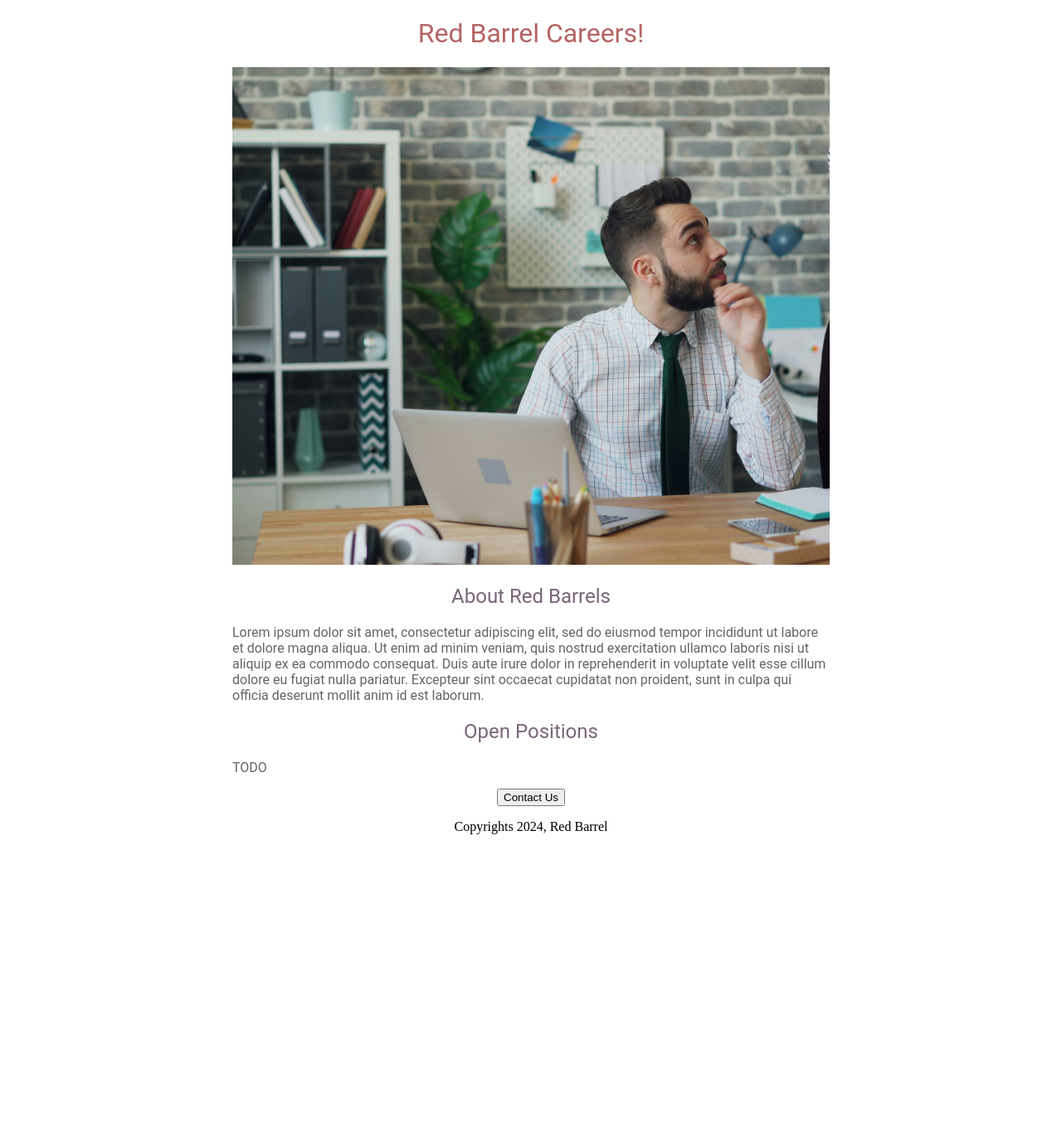
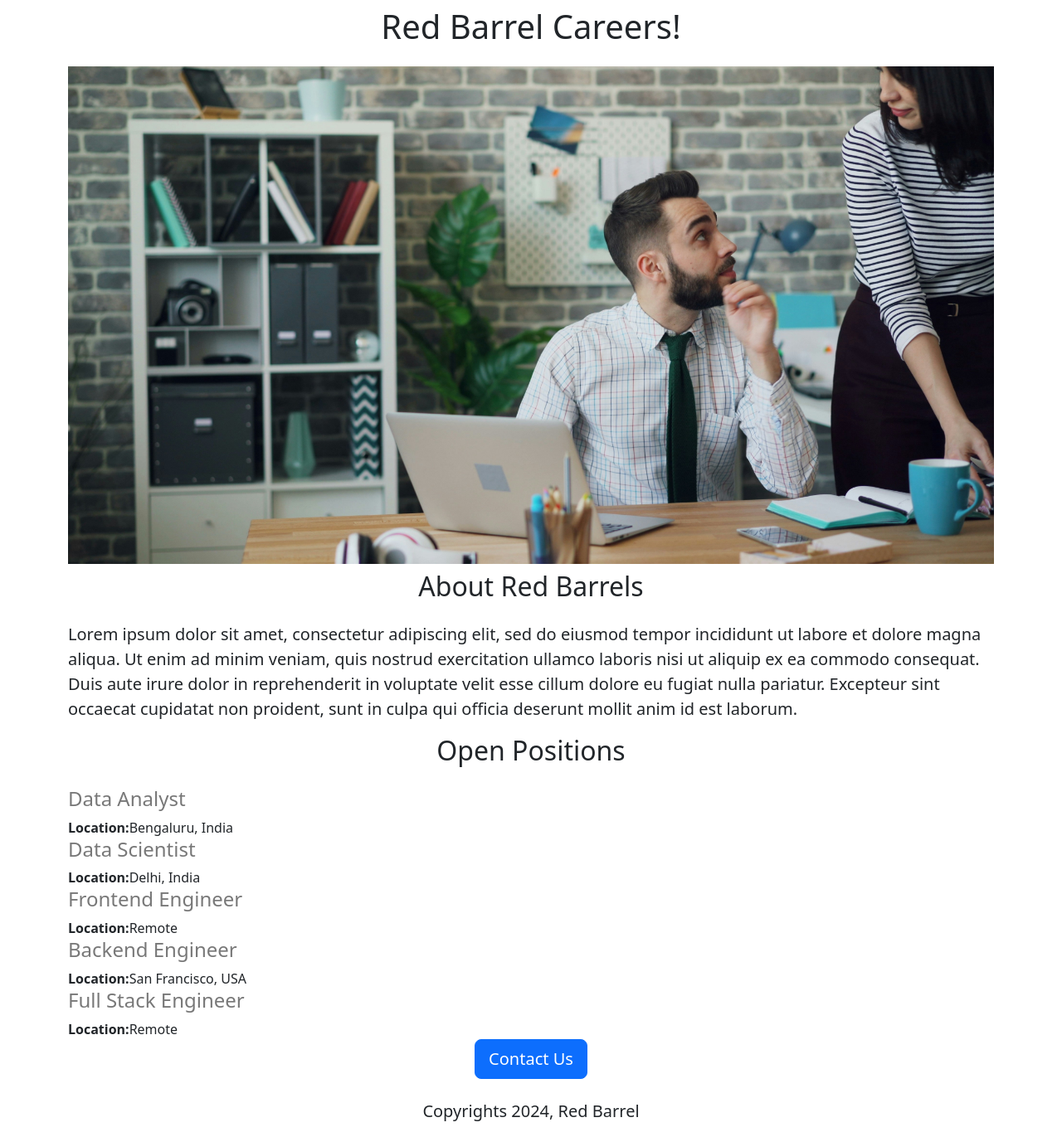
Before and after one commit to malavansa/careers-website, a Flask app: page / in a window 1280 px wide. Shown: the whole page at 83% size. Before the commit the page ends 1006 px from the top, so only its background shows below. Run offline with Flask 3, Linux system fonts and the light colour scheme.

Commit message:
added dynamic content - (JOBS)

```diff
--- a/app.py
+++ b/app.py
@@ -2,10 +2,37 @@ from flask import Flask, render_template
 
 app = Flask(__name__)
 
+JOBS = [{
+    'id': 1,
+    'title': 'Data Analyst',
+    'location': 'Bengaluru, India',
+    'salary': 150000
+}, {
+    'id': 2,
+    'title': 'Data Scientist',
+    'location': 'Delhi, India',
+    'salary': 200000
+}, {
+    'id': 3,
+    'title': 'Frontend Engineer',
+    'location': 'Remote',
+    'salary': 140000
+}, {
+    'id': 4,
+    'title': 'Backend Engineer',
+    'location': 'San Francisco, USA',
+    'salary': 180000
+}, {
+    'id': 5,
+    'title': 'Full Stack Engineer',
+    'location': 'Remote',
+    'salary': 220000
+}]
+
 
 @app.route("/")
 def hello_world():
-    return render_template('home.html')
+    return render_template('home.html', jobs=JOBS)
 
 
 if __name__ == "__main__":
--- a/templates/home.html
+++ b/templates/home.html
@@ -4,55 +4,36 @@
     <meta charset="UTF-8">
     <meta name="viewport" content="width=device-width, initial-scale=1.0">
     <title>Document</title>
+    <link href="https://cdn.jsdelivr.net/npm/bootstrap@5.3.3/dist/css/bootstrap.min.css" rel="stylesheet" integrity="sha384-QWTKZyjpPEjISv5WaRU9OFeRpok6YctnYmDr5pNlyT2bRjXh0JMhjY6hW+ALEwIH" crossorigin="anonymous">
     <style>
-    h1{
-        font: 60px;
-        font-family: Roboto;
-        font-weight: normal;
-        color: rgb(180, 100, 100);
-        text-align:center;
-
-    }
-
-    h2{
-
-        font:32px;
-        font-family: Roboto;
-        font-weight: normal;
-        color: rgb(120, 100, 120);
-        text-align:center;
-    }
-
-   #banner {
-        width:100%;
-        height:600px;
-        object-fit:cover;
-    }
-
-        #container{
-            max-width: 720px;
-            margin:0 auto 0 auto;
+        #banner{
+            width: 100%;
+            height:600px;
+            object-fit:cover;
         }
 
-    .bodytext{
-        font-family:Roboto;
-        color: rgb(100, 100, 100);
-    }
+    </style>
 
-    </style>
 </head>
 <body>
-    <div id="container">
-    <h1>Red Barrel Careers!</h1>
-    <img id="banner" src='https://65c22ab7-c9f5-4e03-9f2d-eb764b79fe2d-00-2jsgavfdpwvz7.sisko.replit.dev/static/banner2.jpg' height="320"> </img>
-    <h2> About Red Barrels</h2>
-    <p class="bodytext">Lorem ipsum dolor sit amet, consectetur adipiscing elit, sed do eiusmod tempor incididunt ut labore et dolore magna aliqua. Ut enim ad minim veniam, quis nostrud exercitation ullamco laboris nisi ut aliquip ex ea commodo consequat. Duis aute irure dolor in reprehenderit in voluptate velit esse cillum dolore eu fugiat nulla pariatur. Excepteur sint occaecat cupidatat non proident, sunt in culpa qui officia deserunt mollit anim id est laborum.</p>
+    <div class="container">
+    <h1 class="text-center mt-2 mb-4">Red Barrel Careers!</h1>
+    <img id="banner" class="img-fluid" src='https://65c22ab7-c9f5-4e03-9f2d-eb764b79fe2d-00-2jsgavfdpwvz7.sisko.replit.dev/static/banner2.jpg' height="320"> </img>
+    <h2 class="text-center mt-2 mb-4"> About Red Barrels</h2>
+    <p class="lead">Lorem ipsum dolor sit amet, consectetur adipiscing elit, sed do eiusmod tempor incididunt ut labore et dolore magna aliqua. Ut enim ad minim veniam, quis nostrud exercitation ullamco laboris nisi ut aliquip ex ea commodo consequat. Duis aute irure dolor in reprehenderit in voluptate velit esse cillum dolore eu fugiat nulla pariatur. Excepteur sint occaecat cupidatat non proident, sunt in culpa qui officia deserunt mollit anim id est laborum.</p>
 
-<h2>Open Positions</h2>
-<p class="bodytext">TODO</p>
-<div style="text-align:center;">
-<button> Contact Us</button>
-    <p>Copyrights 2024, Red Barrel</p>
+<h2 class="text-center mt-2 mb-4">Open Positions</h2>
+<div>
+{%for job in jobs%}
+    <div>
+        <h4 style="color:rgb(120, 120, 120)">{{job['title']}}</h4>
+        <div><b>Location:</b>{{job['location']}}</div>
+    </div>
+    {% endfor %}
+</div>
+<div class="text-center">
+<button class="btn btn-primary btn-lg"> Contact Us</button>
+    <p class="lead mt-4">Copyrights 2024, Red Barrel</p>
 </div>
 </body>
 </html>
```
